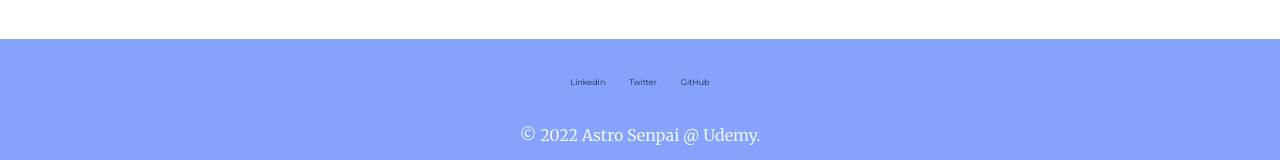
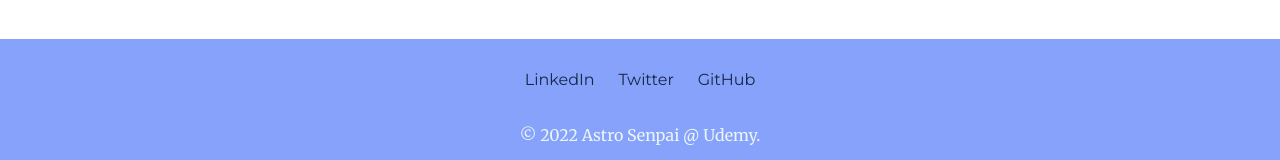
Before and after one commit to astrodumo/Astros-web, a plain HTML site: page index.html in a window 1280 px wide. Shown: the part 2111-2271 px from the top of the page. Drawn offline with Linux system fonts and the light colour scheme.

Commit message:
Update styles.css

```diff
--- a/css/styles.css
+++ b/css/styles.css
@@ -104,7 +104,7 @@ background-color: #87A2FB;
 
 a {
   color: #182747;
-   font-size: 50%;
+   font-size: 16px;
   font-family: 'Montserrat', sans-serif;
   margin: 5px 10px;
   text-decoration: none;
```
